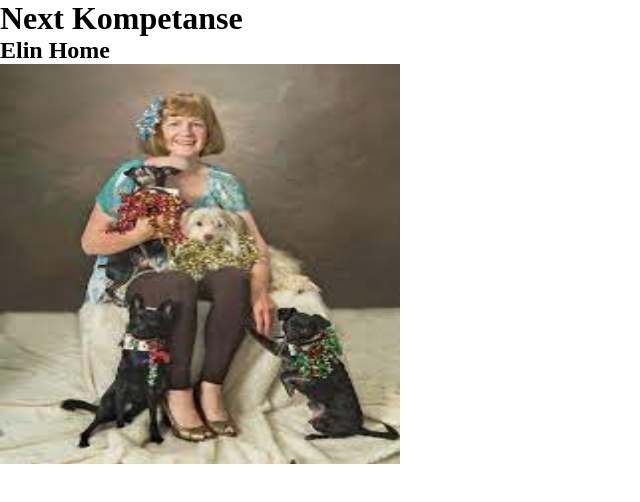
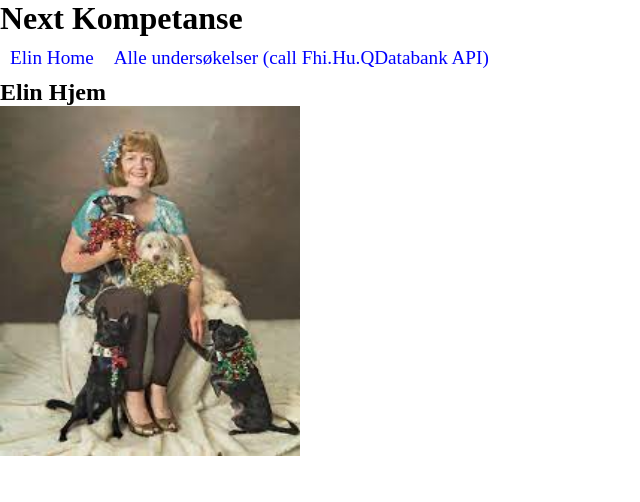
Before and after one commit to fhi-beta/Fhi.Kompetanse.Next, a Next.js app: page /elin in a window 1280 px wide. Shown: the top 502 px of the page, without its empty margins (0-640 px from the left). Built offline with nearby package versions, Linux system fonts and the light colour scheme.

Commit message:
noen endringer

```diff
--- /dev/null
+++ b/app/elin/layout.js
@@ -0,0 +1,22 @@
+import Link from 'next/link'
+
+export default function JanLayout({ children }) {
+  return (
+    <>
+
+    <nav style={{fontSize:'1.2em',color:'Blue' }}   >
+    <ul style={{display:'inline-block',margin:'10px'}}>
+        <Link href="elin">Elin Home</Link>
+      </ul>
+      <ul style={{display:'inline-block',margin:'10px'}}>
+         <Link href="elin/page1">Alle undersøkelser (call Fhi.Hu.QDatabank API)</Link>
+      </ul>
+   </nav>
+
+   {children}
+
+   </>
+
+
+  )
+}
--- a/app/elin/page.js
+++ b/app/elin/page.js
@@ -9,16 +9,16 @@ export const metadata = {
 export default function ElinHome() {
   return (
     <>
-  <h2>Elin Home</h2>
+  <h2>Elin Hjem</h2>
   <div style={{display:'grid'}}>
 
 
    </div>
 
    <Image
-      src="/elin.jfif"
-      width={400}
-      height={400}
+      src="/elin2.jfif"
+      width={300}
+      height={350}
       alt="Picture of the author"
     />
    </>
```
Also changed, not shown: app/elin/page1/page.js (added, +14 -0 lines), components/elin/QDatabankComponent.js (added, +46 -0 lines), public/elin2.jfif (renamed from public/elin.jfif).
